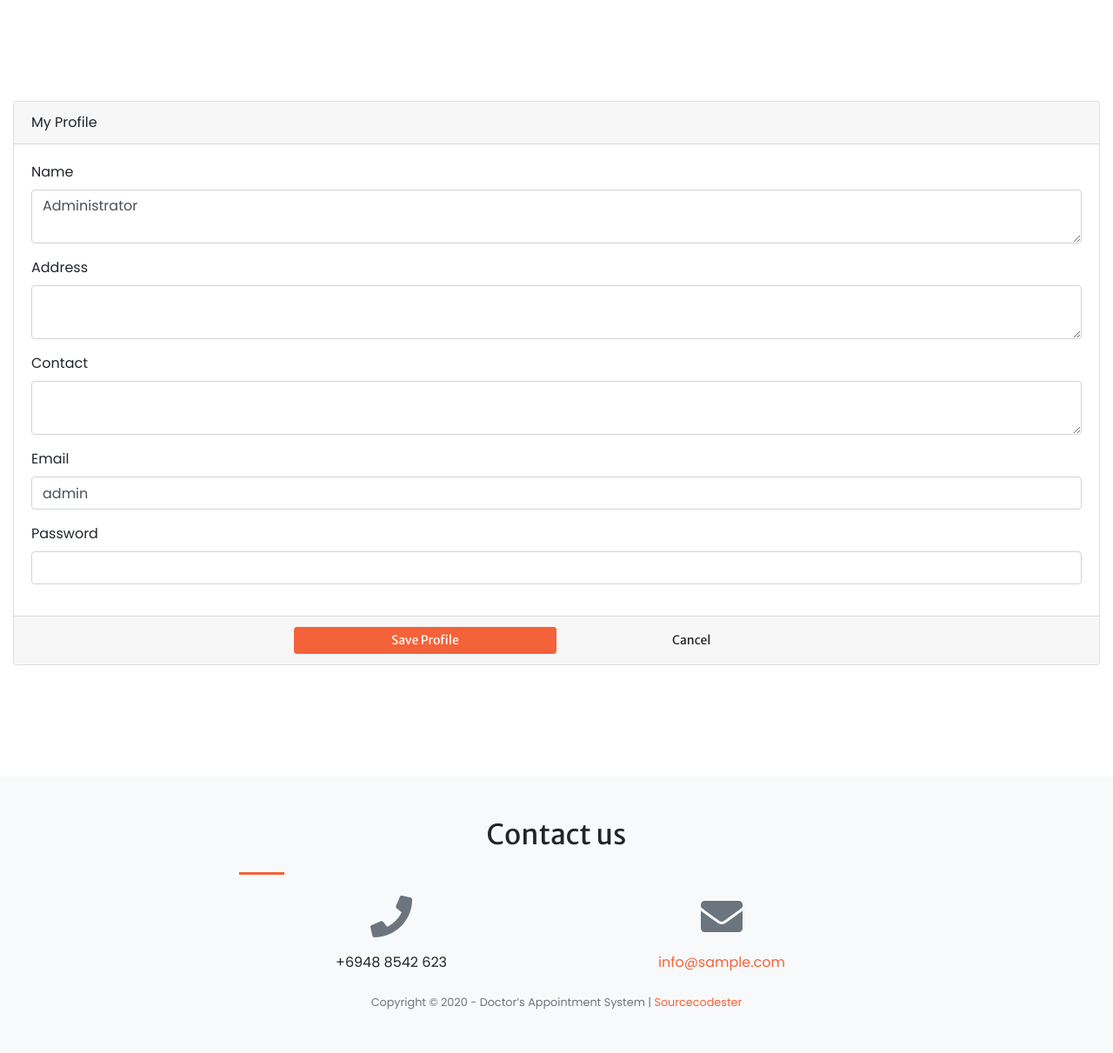
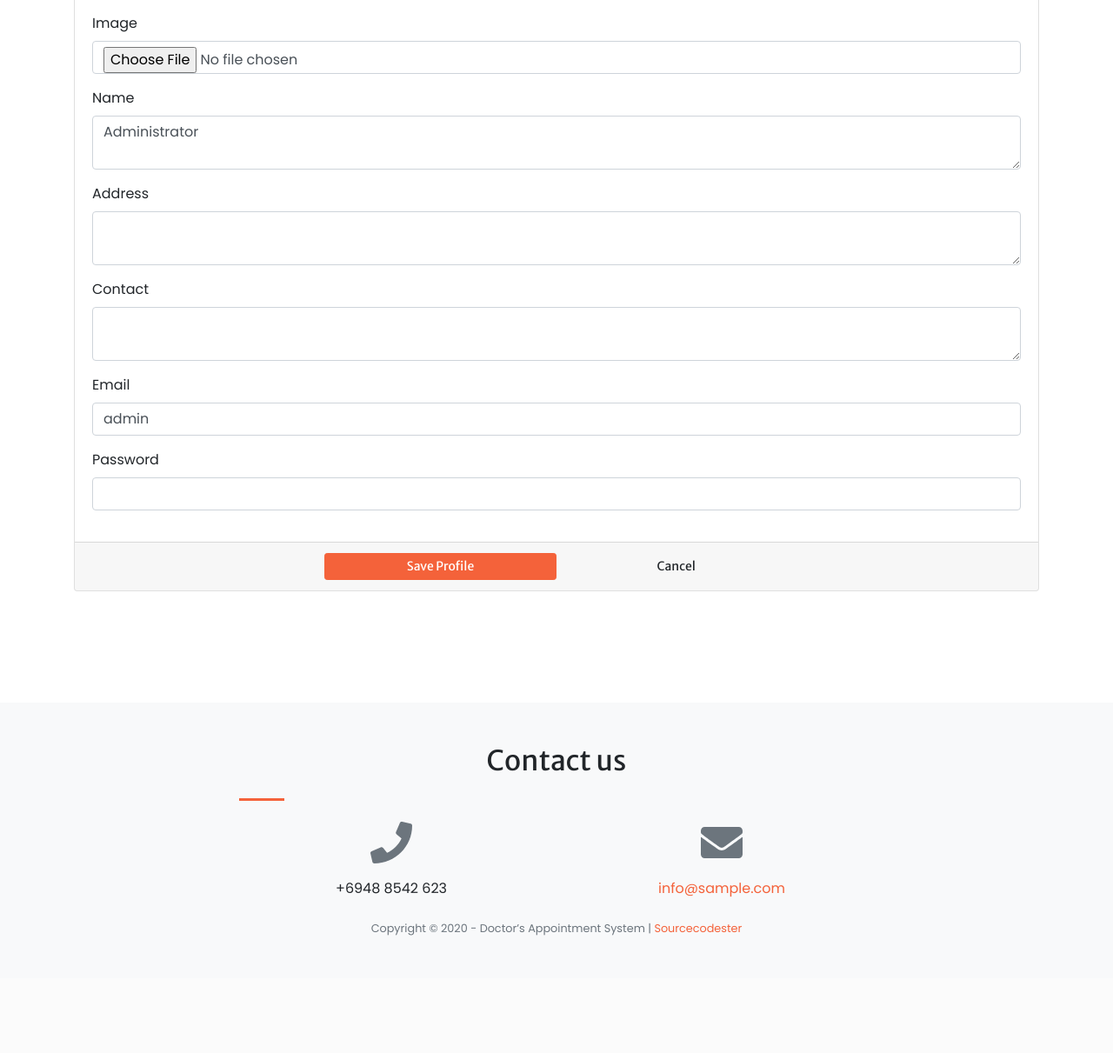
Before and after one commit to DeemedS/Medical-Appointment-System-PHP, a PHP site: page /index.php?page=user_profile in a window 1280 px wide. Shown: the part 492-1703 px from the top of the page at 87% size. After the commit the page ends 1568 px from the top, so only its background shows below. Run offline with PHP 8.4, Linux system fonts and the light colour scheme; the visitor is signed in with stand-in values (Sample User, id 1); data comes from the database, SQL or seed files in the repository; data that the repository does not hold is empty; some libraries are stand-ins or nearby versions.

Commit message:
Update user_profile.php

```diff
--- a/user_profile.php
+++ b/user_profile.php
@@ -3,33 +3,32 @@ include 'admin/db_connect.php';
 include('src/components/database/userquery.php');
 ?>
 
-        <header class="masthead">
-            <div class="container h-100">
-                <div class="row h-100 align-items-center justify-content-center text-center">
-                    <div class="col-lg-10 align-self-end mb-4 page-title">
-                    	<h3 class="text-white">Profile</h3>
-                        <hr class="divider my-4" />
-                    </div>
+<section class="page-section" id="user-profile" >
 
-                </div>
-            </div>
-        </header>
+	<div class="doctor-title title">
+			<h3>MY PROFILE</h3>
+	</div>
 
-	<section class="page-section" id="account" >
-
-    <div class="container-fluid">
-
+    <div class="container">
 
 			<form action="" id="manage-profile">
 
 				<div class="card">
-					<div class="card-header">My Profile</div>
 
 					<div class="card-body">
 							<div id="msg"></div>
 							<input type="hidden" name="id" value="<?php echo  $uid ;?>">
 
 							<input type="hidden" id="type" value="<?php echo  $type ?>">
+
+							<div class="form-group profile-image">
+								<img src="assets/img/<?php echo $imag ?>" alt="" id="cimg">
+							</div>
+
+							<div class="form-group">
+								<label for="" class="control-label">Image</label>
+								<input type="file" class="form-control" name="img" onchange="displayImg(this,$(this))">
+							</div>
 
 							<div class="form-group">
 								<label class="control-label">Name</label>
```
